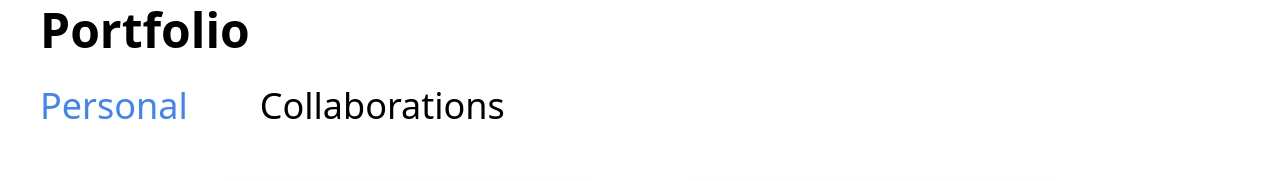
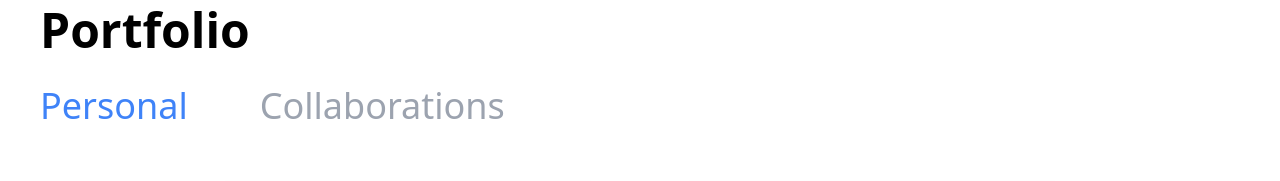
Before and after one commit to medranomiler/next-portfolio, a Next.js app: page / in a window 1280 px wide. Shown: the part 339-520 px from the top of the page. Built offline with nearby package versions, Linux system fonts and the light colour scheme; no server answers.

Commit message:
edited text on collab cards for better fit of content and icons

```diff
--- a/src/pages/index.tsx
+++ b/src/pages/index.tsx
@@ -27,8 +27,8 @@ const Portfolio = () => {
         <div className="h-1/3">
         <h2 className="lg:text-5xl md:text-4xl text-3xl font-bold dark:text-gray-400 p-4">Portfolio</h2>
         <div className="flex">
-          <h3 className={`cursor-pointer lg:text-4xl md:text-3xl text-2xl font-light mr-10 dark:text-gray-400 p-4 ${projects === "personal" && "text-blue-500 dark:text-blue-500"}`} onClick={() => projectHandler("personal")}>Personal</h3>
-          <h3 className={`cursor-pointer lg:text-4xl md:text-3xl text-2xl font-light  dark:text-gray-400 p-4 ${projects === "collabs" && "text-blue-500 dark:text-blue-500"}`} onClick={() => projectHandler("collabs")}>Collaborations</h3>
+          <h3 className={`cursor-pointer lg:text-4xl md:text-3xl text-2xl font-light mr-10 ${projects !== "personal" && "text-gray-400 dark:text-gray-400"} p-4 ${projects === "personal" && "text-blue-500 dark:text-blue-500"}`} onClick={() => projectHandler("personal")}>Personal</h3>
+          <h3 className={`cursor-pointer lg:text-4xl md:text-3xl text-2xl font-light  ${projects !== "collabs" && "text-gray-400 dark:text-gray-400"} p-4 ${projects === "collabs" && "text-blue-500 dark:text-blue-500"}`} onClick={() => projectHandler("collabs")}>Collaborations</h3>
         </div>
         </div>
         <div className="h-1/3">
```
